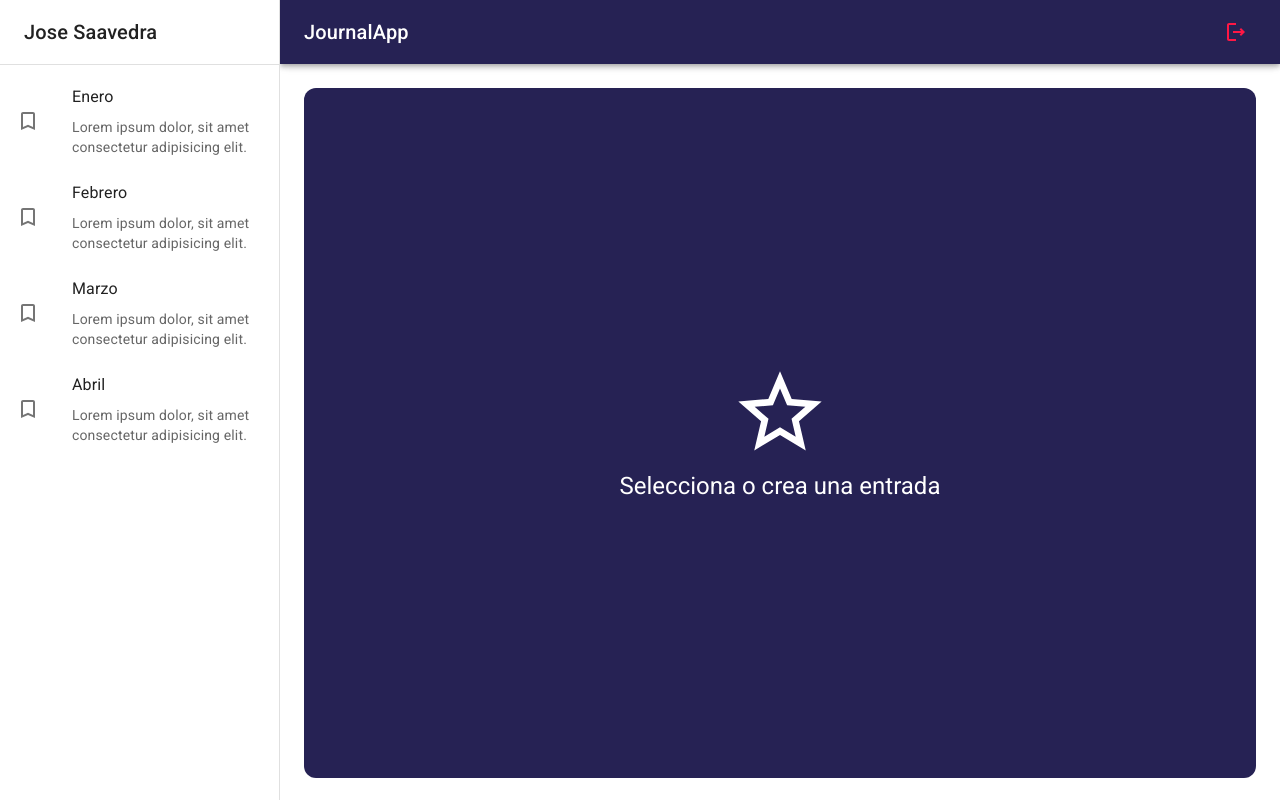
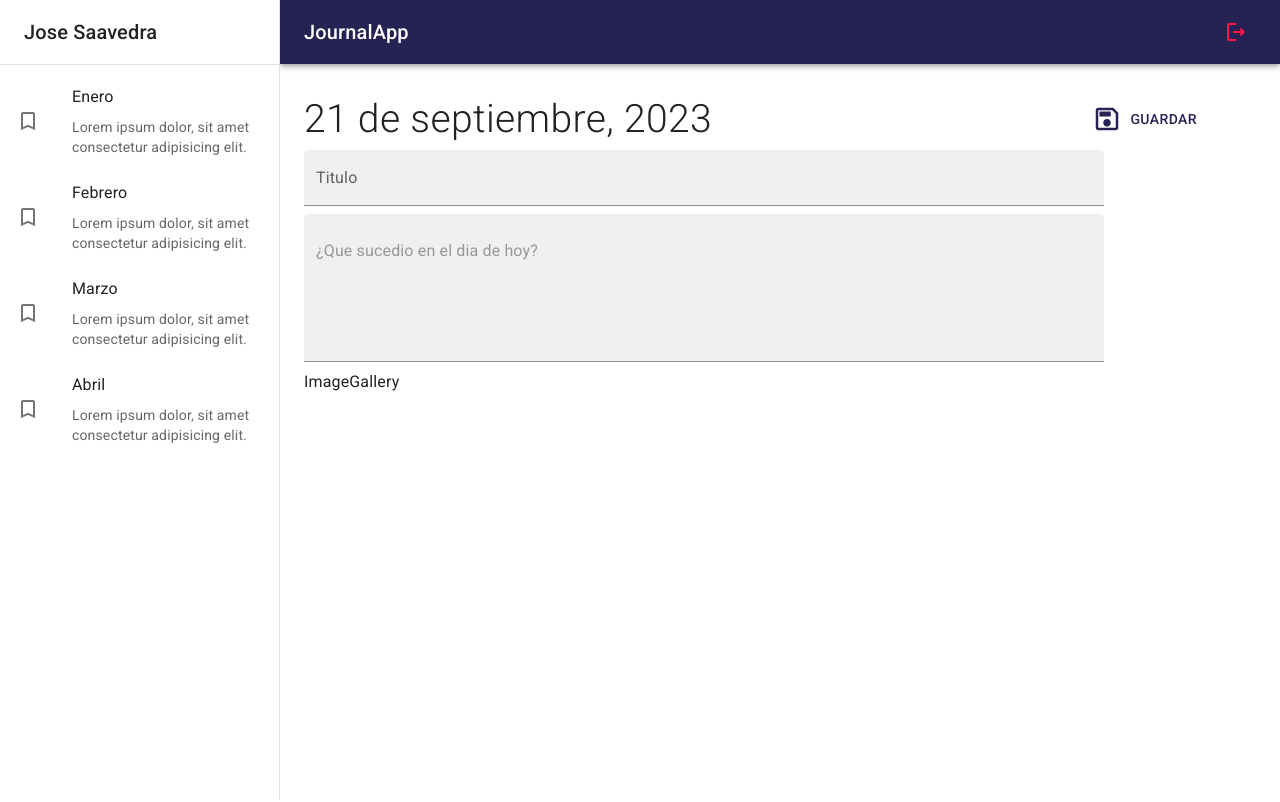
Before and after one commit to josefran14/journal-app, a React (Vite) app: page / in a window 1280 px wide. Built offline with nearby package versions, Linux system fonts and the light colour scheme.

Commit message:
Se crea una view con dos TextField para realizar notas en esa view

```diff
--- /dev/null
+++ b/src/journal/components/ImageGallery.jsx
@@ -0,0 +1,5 @@
+export const ImageGallery = () => {
+  return (
+    <div>ImageGallery</div>
+  )
+}
--- a/src/journal/pages/JournalPage.jsx
+++ b/src/journal/pages/JournalPage.jsx
@@ -1,4 +1,5 @@
 import { JournalLayout } from "../layout/JournalLayout";
+import { NoteView } from "../views/NoteView";
 import { NothingSelectedView } from "../views/NothingSelectedView";
 
 let drawerWidth = 280
@@ -9,8 +10,9 @@ export const JournalPage = () => {
 
       {/* <Typography>Lorem ipsum dolor, sit amet consectetur adipisicing elit. Dolores reprehenderit dignissimos ratione eaque excepturi praesentium consequatur architecto illum doloremque distinctio, eligendi et officiis recusandae voluptas ex voluptatem similique porro sequi!</Typography> */}
 
-       <NothingSelectedView drawerWidth={drawerWidth}/>
-      {/* NoteView */}
+       {/* <NothingSelectedView drawerWidth={drawerWidth}/> */}
+
+      <NoteView/>
 
     </JournalLayout>
   );
--- /dev/null
+++ b/src/journal/views/NoteView.jsx
@@ -0,0 +1,43 @@
+import { SaveOutlined } from "@mui/icons-material"
+import { Button, Grid, TextField, Typography } from "@mui/material"
+import { ImageGallery } from "../components/ImageGallery"
+
+export const NoteView = () => {
+  return (
+    <Grid container direction='row' justifyContent='space-between' alignItems='center' sx={{mb: 1, ml: 35, width: '70%'}}>
+
+        <Grid item>
+            <Typography fontSize={39} fontWeight='light'>21 de septiembre, 2023</Typography>
+        </Grid>
+
+        <Grid item sx={{mr: 5, width: 50}}>
+            <Button color="primary" sx={{padding: 2}}>
+                <SaveOutlined sx={{fontSize: 30, mr: 1}}/>
+                Guardar
+            </Button>
+        </Grid>
+
+        <Grid container>
+            <TextField
+            type='text'
+            variant="filled"
+            placeholder="Ingrese un titulo"
+            label="Titulo"
+            sx={{border: 'none', mb: 1, width: '100vh'}}
+            />
+
+            <TextField
+            type='text'
+            variant="filled"
+            multiline
+            placeholder="¿Que sucedio en el dia de hoy?"
+            minRows={5}
+            sx={{border: 'none', mb: 1, width: '100vh'}}
+            />
+        </Grid>
+
+        <ImageGallery/>
+
+    </Grid>
+  )
+}
```
